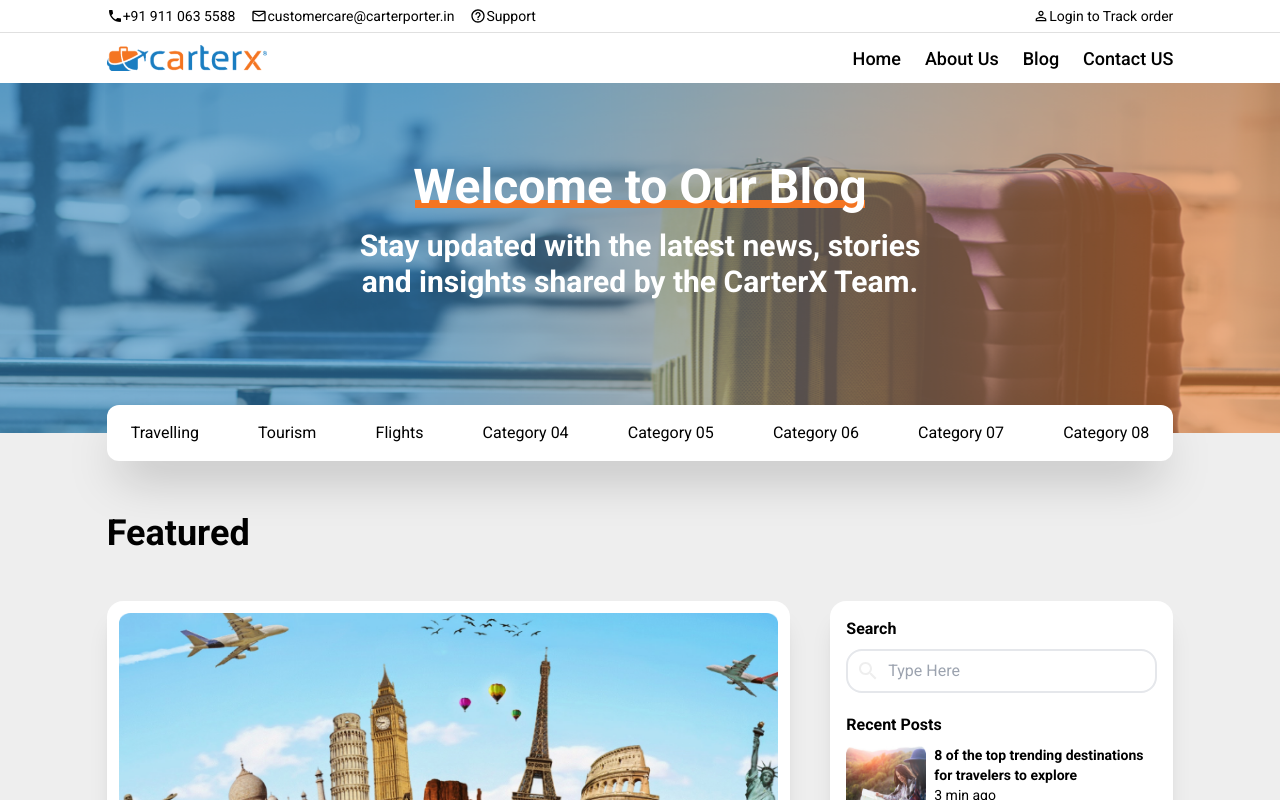
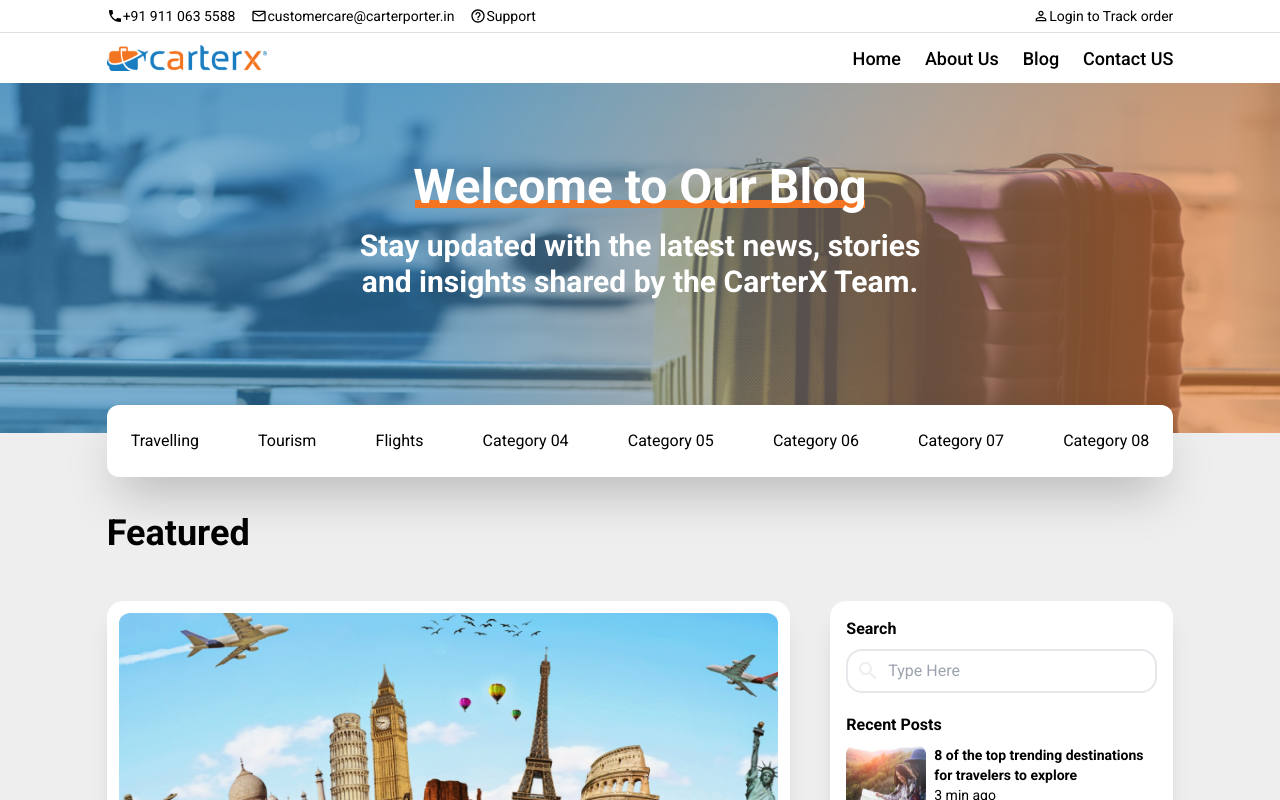
Before and after one commit to ShahmeerBhola/Cartex_web, a React (Create React App) app: page /blog in a window 1280 px wide. Shown: the top 800 px of the page. Built offline with nearby package versions, Linux system fonts and the light colour scheme.

Commit message:
padding in blog

```diff
--- a/src/pages/Blog.js
+++ b/src/pages/Blog.js
@@ -29,7 +29,7 @@ function Blog() {
           smallScreen?Hidden:<>
           <div className="absolute top-[405px] w-full ">
           <div className="md:w-11/12 lg:w-10/12 px-2 md:px-4 py-4 bg-white rounded-xl shadow-2xl mx-auto">
-            <div className=" flex flex-row mx-auto justify-between gap-1 px-0 md:px-2 font-normal md:text-base">
+            <div className=" flex flex-row mx-auto justify-between gap-1 px-0 md:px-2 font-normal md:text-base py-2">
               <div>Travelling</div>
               <div>Tourism</div>
               <div>Flights</div>
```
